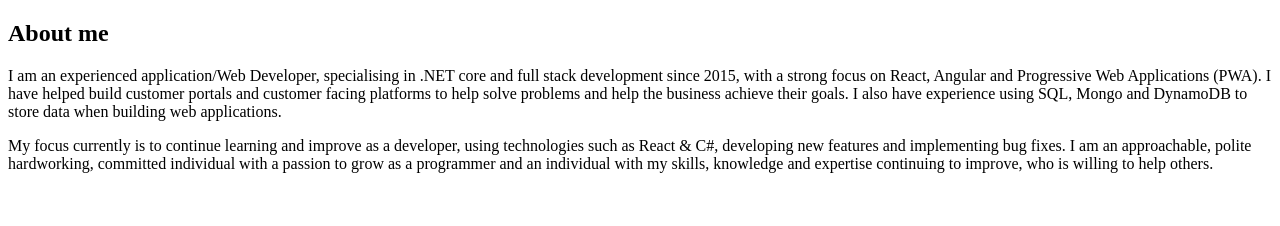
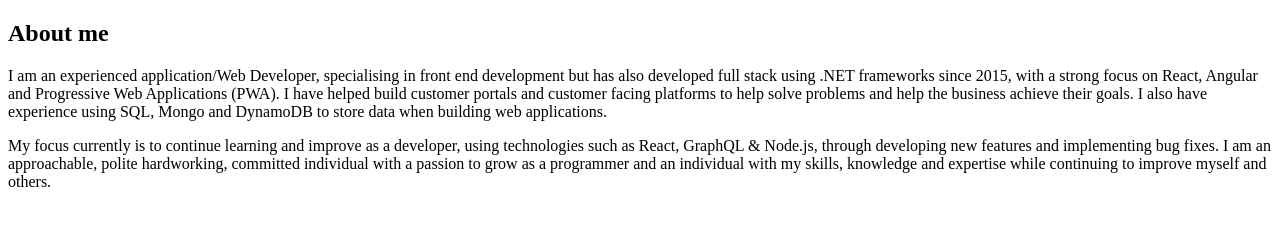
Before and after one commit to MartynRobotham/my-website, a Gatsby site: page /sub-pages/about in a window 1280 px wide. Built offline with nearby package versions, Linux system fonts and the light colour scheme; Gatsby itself is replaced by a stand-in of ours.

Commit message:
Update about me section and reduce excess padding

```diff
--- a/src/pages/sub-pages/about.js
+++ b/src/pages/sub-pages/about.js
@@ -4,15 +4,15 @@
     return (
         <div>
             <h2>About me</h2>
-            <p>I am an experienced application/Web Developer, specialising in .NET core and full stack development since
-                2015, with a strong focus on React, Angular and Progressive Web Applications (PWA). I have helped build
-                customer portals and customer facing platforms to help solve problems and help the business achieve
-                their goals. I also have experience using SQL, Mongo and DynamoDB to store data when building web
-                applications.</p>
-            <p>My focus currently is to continue learning and improve as a developer, using technologies such as React &
-                C#, developing new features and implementing bug fixes. I am an approachable, polite hardworking,
-                committed individual with a passion to grow as a programmer and an individual with my skills, knowledge
-                and expertise continuing to improve, who is willing to help others.</p>
+            <p>I am an experienced application/Web Developer, specialising in front end development but has also
+                developed full stack using .NET frameworks since 2015, with a strong focus on React, Angular and
+                Progressive Web Applications (PWA). I have helped build customer portals and customer facing platforms
+                to help solve problems and help the business achieve their goals. I also have experience using SQL,
+                Mongo and DynamoDB to store data when building web applications.</p>
+            <p>My focus currently is to continue learning and improve as a developer, using technologies such as React,
+                GraphQL & Node.js, through developing new features and implementing bug fixes. I am an approachable,
+                polite hardworking, committed individual with a passion to grow as a programmer and an individual with
+                my skills, knowledge and expertise while continuing to improve myself and others.</p>
         </div>
     );
 };
--- a/src/pages/sub-pages/header/header.scss
+++ b/src/pages/sub-pages/header/header.scss
@@ -58,7 +58,7 @@
 }
 
 p {
-  padding: 2vw;
+  padding: 1vw;
   color: $base-grey;
 }
 
```
